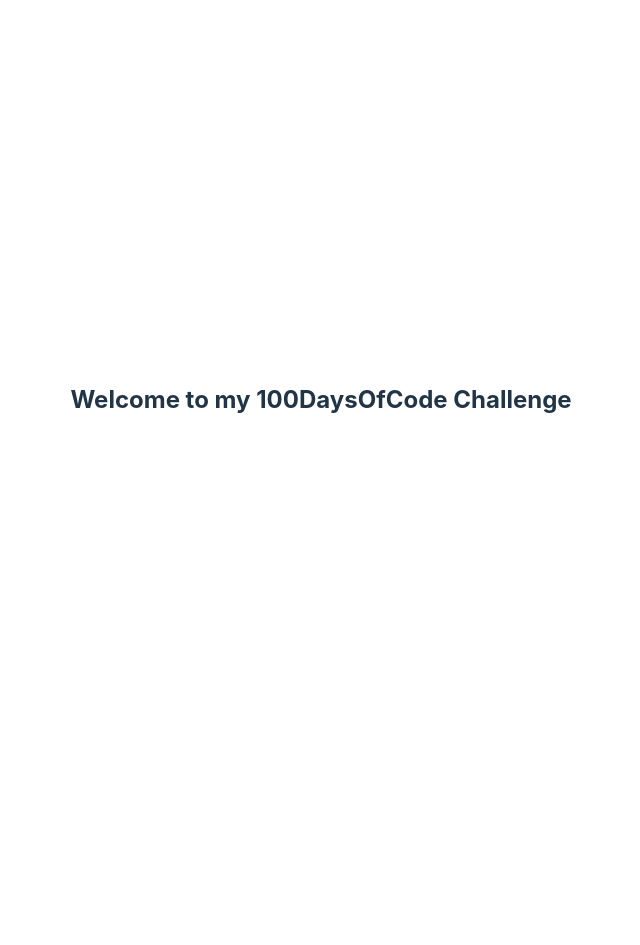
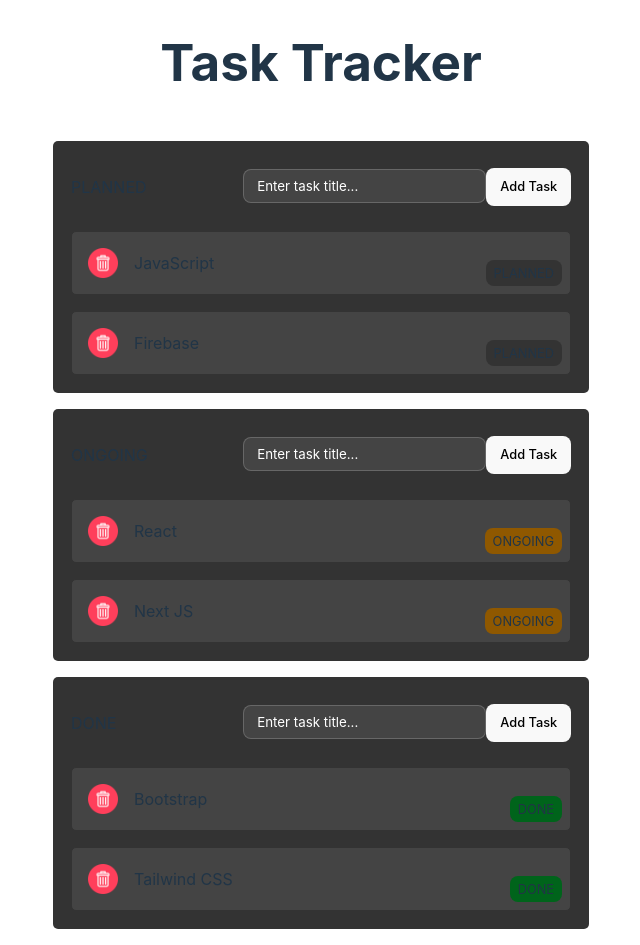
Before and after one commit to moazamdev/100DaysOfCode, a React (Vite) app: page / in a window 1280 px wide. Shown: the whole page, without its empty margins (319-959 px from the left). Before the commit the page ends 800 px from the top, so only its background shows below. Built offline with nearby package versions, Linux system fonts and the light colour scheme.

Commit message:
removed routes

```diff
--- a/src/App.jsx
+++ b/src/App.jsx
@@ -39,7 +39,7 @@
 	return (
 		<>
 			{/* Day 25 */}
-			<BrowserRouter>
+			{/* <BrowserRouter>
 				<Routes>
 					<Route path="/">
 						<Route
@@ -51,8 +51,8 @@
 						<Route path="task-tracker" element={<TaskTracker />} />
 					</Route>
 				</Routes>
-			</BrowserRouter>
-			{/* <TaskTracker /> */}
+			</BrowserRouter> */}
+			<TaskTracker />
 
 			{/* Day 24 */}
 			{/* <CourseForm />
--- a/src/components/day25/Column.jsx
+++ b/src/components/day25/Column.jsx
@@ -1,6 +1,6 @@
 import { useMemo, useState } from "react";
 import { useStore } from "../../store";
-import Task from "./Task";
+import Task from "./task";
 import classNames from "classnames";
 import "./column.css";
 
--- a/src/components/day25/Task.jsx
+++ b/src/components/day25/Task.jsx
@@ -37,7 +37,7 @@
 			onDragStart={() => setDraggedTask(title)}
 		>
 			<img
-				src="src\assets\trash.png"
+				src="../src/assets/trash.png"
 				width={"30px"}
 				height={"auto"}
 				style={{ cursor: "pointer", marginRight: "1em" }}
--- a/src/components/day25/TaskTracker.jsx
+++ b/src/components/day25/TaskTracker.jsx
@@ -1,5 +1,4 @@
 import Column from "./column";
-
 
 const TaskTracker = () => {
 	return (
```
